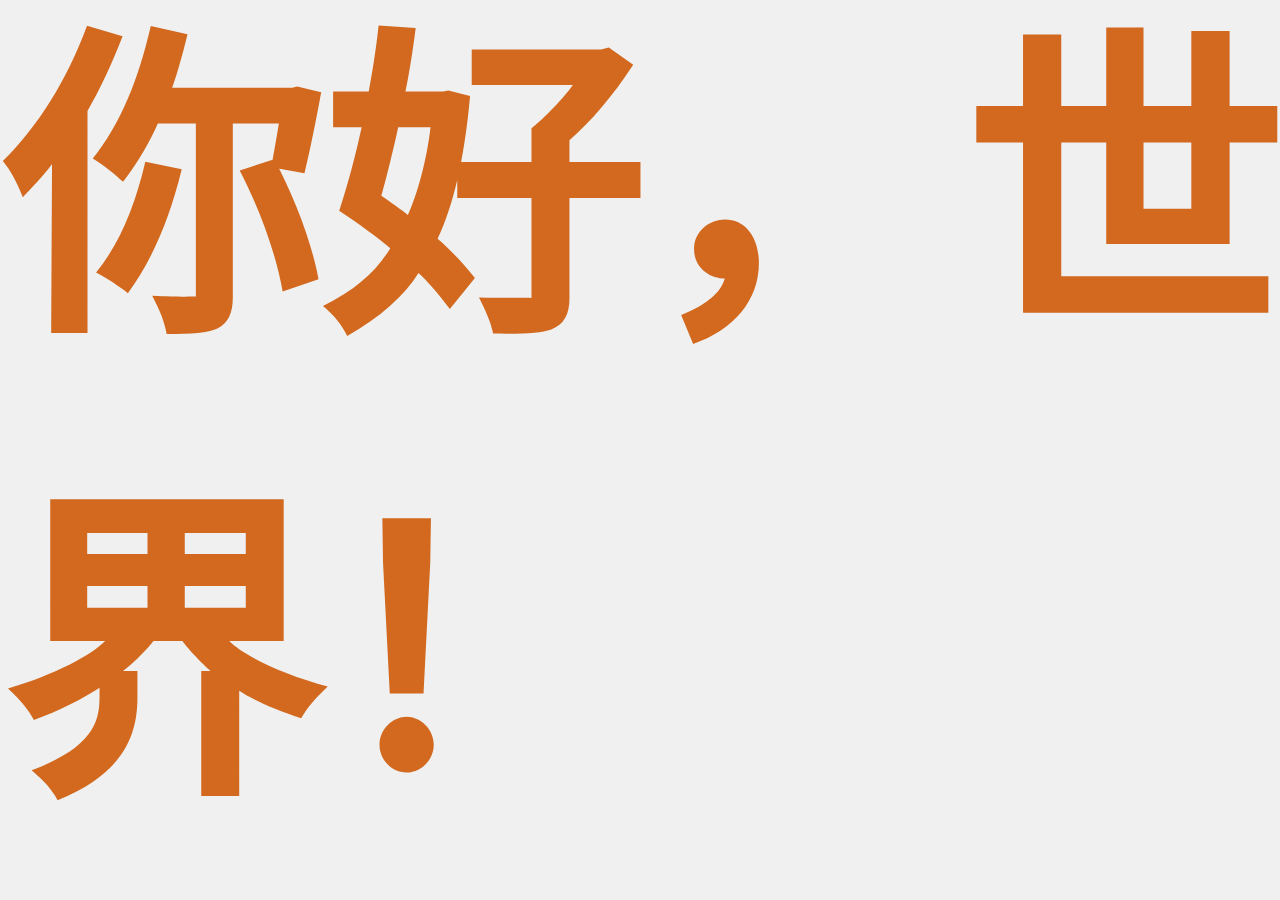
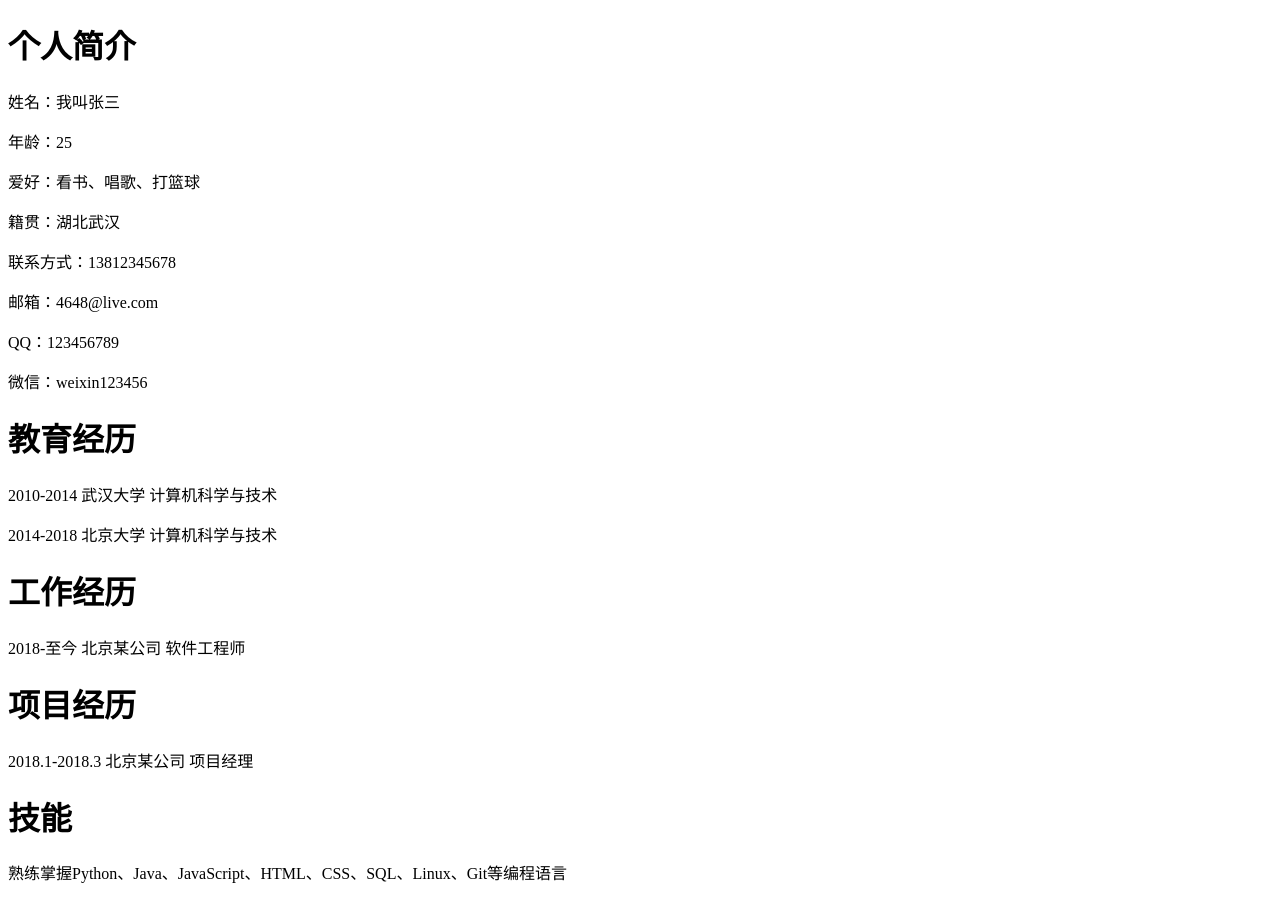
Before and after one commit to kobe-Yzj/kobe-Yzj.github.io, a plain HTML site: page index.html in a window 1280 px wide. Before the commit the page ends 863 px from the top, so only its background shows below. Drawn offline with Linux system fonts and the light colour scheme.

Commit message:
Update index.html

```diff
--- a/index.html
+++ b/index.html
@@ -1,26 +1,28 @@
 <!DOCTYPE html>
-<html lang="zh-CN">
-<head>
-    <meta charset="UTF-8">
-    <meta name="viewport" content="width=device-width, initial-scale=1.0">
-    <title>你好，世界！</title>
-    <style>
-        body {
-            font-family: Arial, sans-serif;
-            display: flex;
-            justify-content: center;
-            align-items: center;
-            height: 100vh;
-            background-color: #f0f0f0;
-            margin: 0;
-        }
-        h1 {
-            color:chocolate;
-            font-size: 20em; /* 调大字体大小 */
-        }
-    </style>
-</head>
-<body>
-    <h1>你好，世界！</h1>
-</body>
-</html>
+<html lang="cn">
+    <head>
+        <meta charset="UTF-8">
+        <mate name="viewport" content="width=device-width">
+        <title>个人简介</title>
+    </head>
+    <body>
+        <h1>个人简介</h1>
+        <p>姓名：我叫张三</p>
+        <p>年龄：25</p>
+        <p>爱好：看书、唱歌、打篮球</p>
+        <p>籍贯：湖北武汉</p>
+        <p>联系方式：13812345678</p>
+        <p>邮箱：4648@live.com</p>
+        <p>QQ：123456789</p>
+        <p>微信：weixin123456</p>
+        <h1>教育经历</h1>
+        <p>2010-2014 武汉大学 计算机科学与技术</p>
+        <p>2014-2018 北京大学 计算机科学与技术</p>
+        <h1>工作经历</h1>
+        <p>2018-至今 北京某公司 软件工程师</p>
+        <h1>项目经历</h1>
+        <p>2018.1-2018.3 北京某公司 项目经理</p>
+        <h1>技能</h1>
+        <p>熟练掌握Python、Java、JavaScript、HTML、CSS、SQL、Linux、Git等编程语言</p>
+
+    </body>
```
